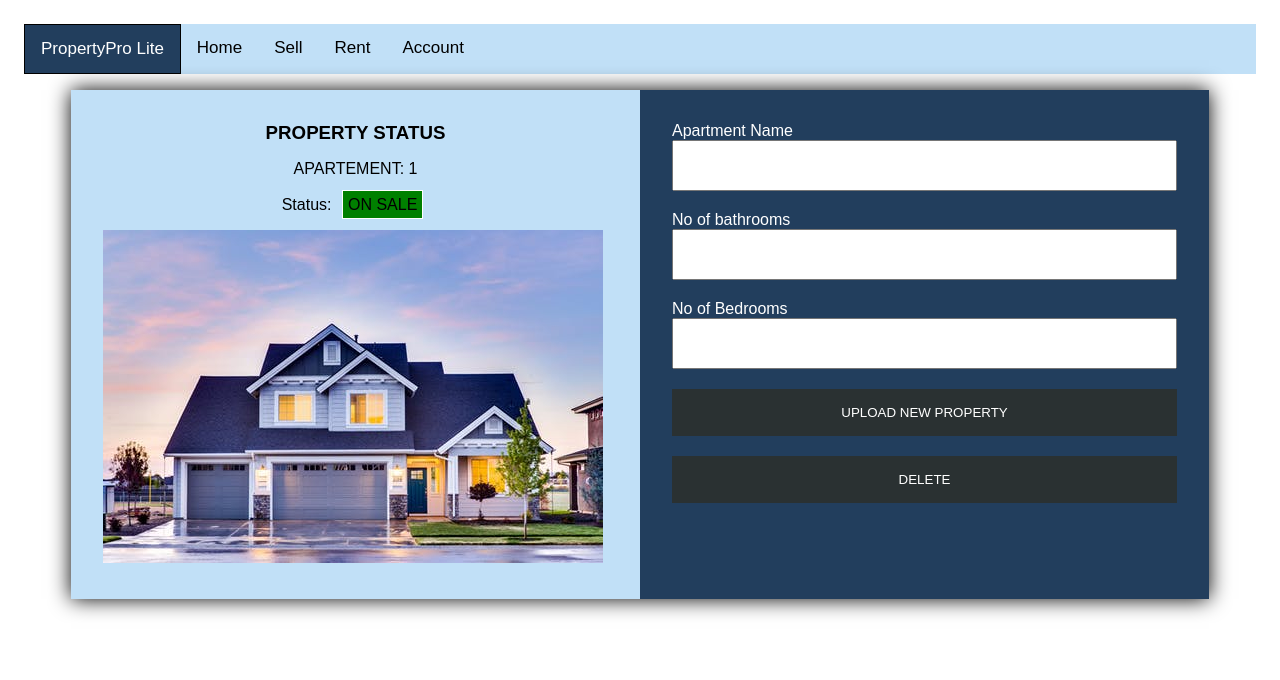
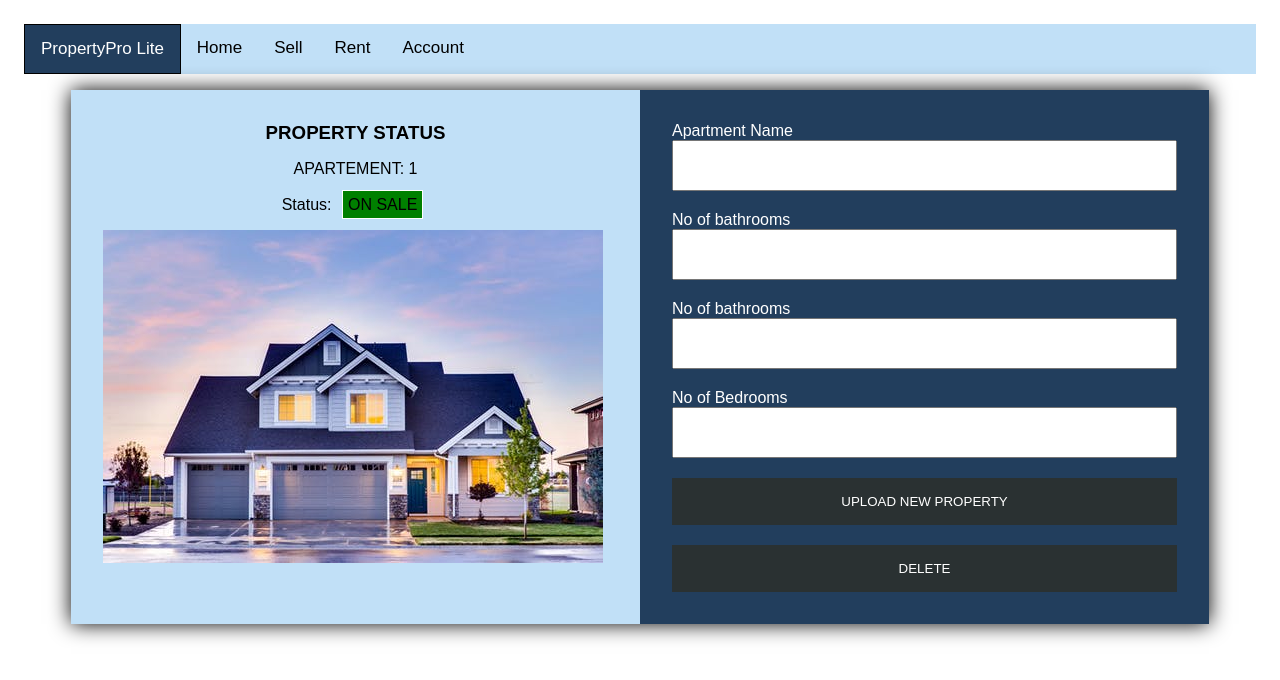
Before and after one commit to Luqman011/PropertyPro-Lite, a plain HTML site: page html/update.html in a window 1280 px wide. Drawn offline with Linux system fonts and the light colour scheme.

Commit message:
feat(update-page): Delivers codes for Update page.
- add html codes for an input field added.

[delivers #167082379]

```diff
--- a/html/update.html
+++ b/html/update.html
@@ -59,6 +59,11 @@
       <input type="number" name="num">
 
     </p>
+    <p>
+      <label>No of bathrooms</label>
+      <input type="number" name="num">
+
+    </p>
      <p>
       <label>No of Bedrooms</label>
       <input type="number" name="num">
```
